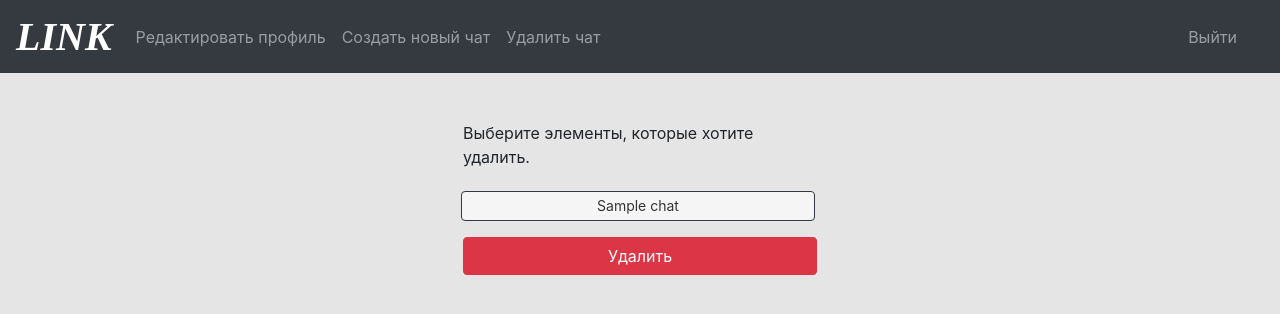
After one commit to OlegYariga/django_chat, a Django app: template templates/del_chat.html in a window 1280 px wide. The commit adds this page. Shown: the top 314 px of the page. Run offline with Django 3.2, Linux system fonts and the light colour scheme; the template is opened without the code that fills it: most values are stand-ins (such as "Sample title", 1, 10 or a date in 2020); some libraries are stand-ins or nearby versions.

Commit message:
made a carcase for chat

```diff
--- /dev/null
+++ b/templates/del_chat.html
@@ -0,0 +1,92 @@
+<!doctype html>
+{% extends 'header.html' %}
+{% block content %}
+<html lang="en">
+  <head>
+      {% load staticfiles %}
+    <!-- Required meta tags -->
+    <meta charset="utf-8">
+    <meta name="viewport" content="width=device-width, initial-scale=1, shrink-to-fit=no">
+
+    <!-- Bootstrap CSS -->
+    <link rel="stylesheet" href="https://stackpath.bootstrapcdn.com/bootstrap/4.3.1/css/bootstrap.min.css" integrity="sha384-ggOyR0iXCbMQv3Xipma34MD+dH/1fQ784/j6cY/iJTQUOhcWr7x9JvoRxT2MZw1T" crossorigin="anonymous">
+
+    <title>Личный кабинет Link</title>
+  </head>
+  <style>
+  body{
+  background: #e5e5e5;
+  }
+
+.block {
+    width: 200px;	height: 150px; /* Размеры */
+    background: #ffffff; /* Цвет фона */
+    border: 3px solid #f0f0f0; /* Белая рамка */
+    border-radius: 10px; /* Радиус скругления */
+   }
+input[type=checkbox] {
+  display: none;
+}
+
+input[type=checkbox]+label {
+  display: inline-block;
+  margin: -2px;
+  padding: 4px 12px;
+  margin-bottom: 0;
+  font-size: 14px;
+  line-height: 20px;
+  color: #333;
+  text-align: center;
+  text-shadow: 0 1px 1px rgba(255, 255, 255, 0.75);
+  vertical-align: middle;
+  cursor: pointer;
+  background-color: #f5f5f5;
+  background-repeat: repeat-x;
+  width: 100%;
+}
+
+input[type=checkbox]:checked+label {
+  background-image: none;
+  outline: 0;
+  background-color: #505050;
+  color: #ffffff;
+
+}
+.container{
+    margin-left: auto;
+    margin-right: auto;
+    width: 30%;
+}
+
+  </style>
+  <body>
+
+
+<div class="container">
+    <br/>
+    <br/>
+    Выберите элементы, которые хотите удалить.
+    <br/>
+    <br/>
+    <form method="POST">
+
+        {% for chat in chats %}
+        <div class="form-group">
+            {% csrf_token %}
+            <input type="checkbox" id="{{chat.url}}" name="chat[]" value="{{chat.url}}">
+            <label class="btn btn-dark" for="{{chat.url}}">{{chat.title}}</label>
+        </div>
+        {% endfor %}
+
+        <button type="submit" class="btn btn-danger btn-block">Удалить</button>
+</form>
+</div>
+
+    <!-- Optional JavaScript -->
+    <!-- jQuery first, then Popper.js, then Bootstrap JS -->
+    <script src="https://code.jquery.com/jquery-3.3.1.slim.min.js" integrity="sha384-q8i/X+965DzO0rT7abK41JStQIAqVgRVzpbzo5smXKp4YfRvH+8abtTE1Pi6jizo" crossorigin="anonymous"></script>
+    <script src="https://cdnjs.cloudflare.com/ajax/libs/popper.js/1.14.7/umd/popper.min.js" integrity="sha384-UO2eT0CpHqdSJQ6hJty5KVphtPhzWj9WO1clHTMGa3JDZwrnQq4sF86dIHNDz0W1" crossorigin="anonymous"></script>
+    <script src="https://stackpath.bootstrapcdn.com/bootstrap/4.3.1/js/bootstrap.min.js" integrity="sha384-JjSmVgyd0p3pXB1rRibZUAYoIIy6OrQ6VrjIEaFf/nJGzIxFDsf4x0xIM+B07jRM" crossorigin="anonymous"></script>
+  </body>
+</html>
+{% endblock %}
--- /dev/null
+++ b/templates/header.html
@@ -0,0 +1,52 @@
+<!DOCTYPE html>
+<html lang="en">
+<head>
+    <meta charset="UTF-8">
+    <meta name="viewport" content="width=device-width, initial-scale=1, shrink-to-fit=no">
+
+    <!-- Bootstrap CSS -->
+    <link rel="stylesheet" href="https://stackpath.bootstrapcdn.com/bootstrap/4.3.1/css/bootstrap.min.css" integrity="sha384-ggOyR0iXCbMQv3Xipma34MD+dH/1fQ784/j6cY/iJTQUOhcWr7x9JvoRxT2MZw1T" crossorigin="anonymous">
+
+</head>
+<body>
+
+
+    <nav class="navbar navbar-expand-lg navbar-dark bg-dark">
+  <a class="navbar-brand" href="../" style="font: bold italic 250% serif;">LINK</a>
+  <button class="navbar-toggler" type="button" data-toggle="collapse" data-target="#navbarSupportedContent" aria-controls="navbarSupportedContent" aria-expanded="false" aria-label="Toggle navigation">
+    <span class="navbar-toggler-icon"></span>
+  </button>
+
+  <div class="collapse navbar-collapse" id="navbarSupportedContent">
+    <ul class="navbar-nav mr-auto">
+
+        <li class="nav-item">
+        <a class="nav-link" href="#">Редактировать профиль</a>
+      </li>
+
+      <li class="nav-item">
+        <a class="nav-link" href="../create_chat">Создать новый чат</a>
+      </li>
+
+
+      <li class="nav-item">
+        <a class="nav-link" href="../delete_chat">Удалить чат</a>
+      </li>
+        <li class="nav-item"style="position: absolute; right: 35px;">
+        <a class="nav-link" href="../logout">Выйти</a>
+      </li>
+    </ul>
+
+  </div>
+    </nav>
+{% block content %}
+{% endblock %}
+
+    <!-- Optional JavaScript -->
+    <!-- jQuery first, then Popper.js, then Bootstrap JS -->
+    <script src="https://code.jquery.com/jquery-3.3.1.slim.min.js" integrity="sha384-q8i/X+965DzO0rT7abK41JStQIAqVgRVzpbzo5smXKp4YfRvH+8abtTE1Pi6jizo" crossorigin="anonymous"></script>
+    <script src="https://cdnjs.cloudflare.com/ajax/libs/popper.js/1.14.7/umd/popper.min.js" integrity="sha384-UO2eT0CpHqdSJQ6hJty5KVphtPhzWj9WO1clHTMGa3JDZwrnQq4sF86dIHNDz0W1" crossorigin="anonymous"></script>
+    <script src="https://stackpath.bootstrapcdn.com/bootstrap/4.3.1/js/bootstrap.min.js" integrity="sha384-JjSmVgyd0p3pXB1rRibZUAYoIIy6OrQ6VrjIEaFf/nJGzIxFDsf4x0xIM+B07jRM" crossorigin="anonymous"></script>
+
+</body>
+</html>
--- a/user_chating/admin.py
+++ b/user_chating/admin.py
@@ -1,8 +1,9 @@
 from uuid import uuid4
 from django.contrib import admin
-from .models import Users, UsersAuth, Chats
+from .models import Users, UsersAuth, Chats, Messages
 # Register your models here.
 
 admin.site.register(UsersAuth)
 admin.site.register(Users)
 admin.site.register(Chats)
+admin.site.register(Messages)
--- a/user_chating/urls.py
+++ b/user_chating/urls.py
@@ -8,4 +8,6 @@ urlpatterns = [
     path('accounts/login/', views.index, name='index'),
     path('logout/', views.logout, name='logout'),
     path('create_chat/', views.create_chat, name='create_chat'),
+    path('delete_chat/', views.delete_chat, name='delete_chat'),
+    path('lk/<url>', views.chatting, name='chatting'),
 ]
```
Also changed, not shown: templates/chatting.html (added, +45 -0 lines), templates/create_chat.html (added, +31 -0 lines), templates/lk.html (+4 -30 lines), user_chating/models.py (+8 -0 lines), user_chating/views.py (+46 -11 lines), db.sqlite3, user_chating/migrations/0007_auto_20190707_1357.py (added), user_chating/migrations/0008_auto_20190707_1400.py (added).
